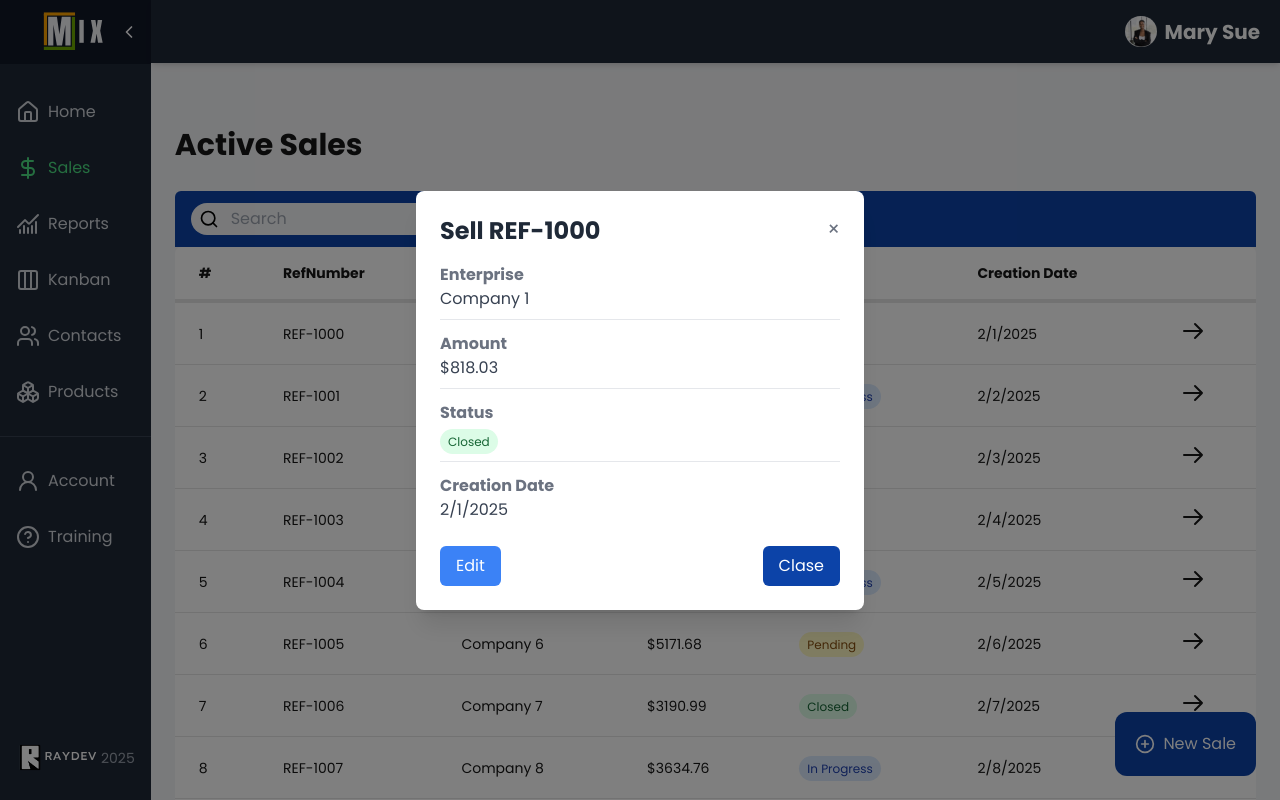
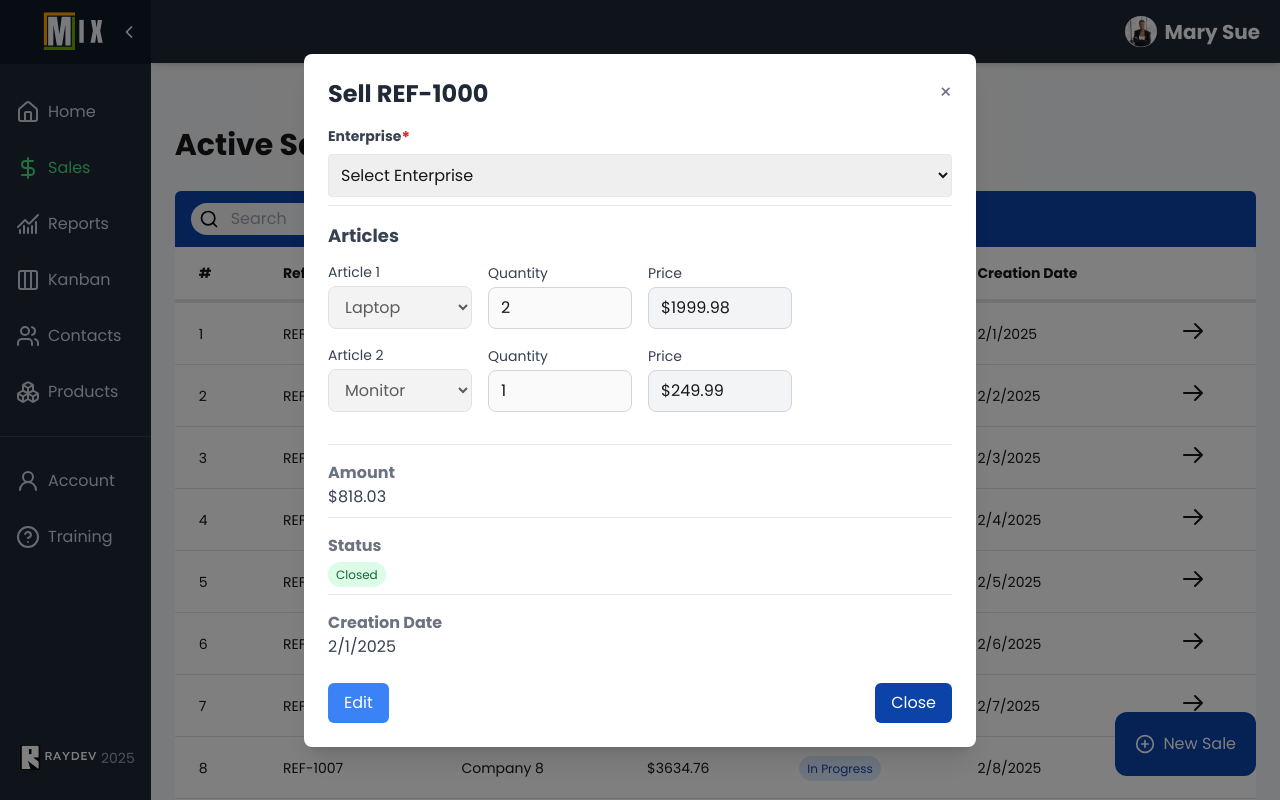
Before and after one commit to BlueE-05/MIX, a Next.js app in the folder MIX-Frontend/: page /crm/sales in a window 1280 px wide. Both pictures are taken after a click on the button 1192 px from the left and 331 px from the top of the page. Shown: the top 800 px of the page. Built offline with nearby package versions, Linux system fonts and the light colour scheme.

Commit message:
Sales: En el componente de edit se añadio el apartado de productos y cuantos son

```diff
--- a/MIX-Frontend/src/app/crm/contacts/page.tsx
+++ b/MIX-Frontend/src/app/crm/contacts/page.tsx
@@ -155,7 +155,6 @@ export default function ContactPage() {
     }
   };
 
-  // Convert ContactRow[] to ReactNode[][] const contactDataForTable: ReactNode[][] = contactData.map(contact => [
   const contactDataForTable: ReactNode[][] = contactData.map(contact => [
     contact.id,
     contact.name,
@@ -193,8 +192,8 @@ export default function ContactPage() {
         <ContactDetailCard
           contact={selectedContact}
           onClose={() => setSelectedContact(null)}
-          editButtonText="Editar Contacto"
-          closeButtonText="Cerrar"
+          editButtonText="Edit Contact"
+          closeButtonText="Close"
         />
       )}
 
--- a/MIX-Frontend/src/app/crm/sales/page.tsx
+++ b/MIX-Frontend/src/app/crm/sales/page.tsx
@@ -22,6 +22,11 @@ interface SaleRow {
   status: React.ReactNode;
   creationDate: string;
   actions: React.ReactNode;
+  items?: {  // Añade esta propiedad como opcional
+    article: string;
+    quantity: number;
+    price: number;
+  }[];
 }
 
 export default function SalesPage() {
@@ -56,7 +61,6 @@ export default function SalesPage() {
         actions: <ArrowRightButton color='#0C43A8'
                   key={`arrow-${i}`}
                   onClick={() => {
-                    // 3. Asignar el sale seleccionado al hacer click
                     setSelectedSale({
                       id: i + 1,
                       refNumber: `REF-${1000 + i}`,
@@ -64,7 +68,19 @@ export default function SalesPage() {
                       amount: `$${(Math.random() * 5000 + 500).toFixed(2)}`,
                       status: status,
                       creationDate: new Date(2025, 1, (i % 28) + 1).toLocaleDateString("en-US"),
-                      actions: <ArrowRightButton />
+                      actions: <ArrowRightButton />,
+                      items: [  // Añade algunos items de ejemplo
+                        {
+                          article: '1', // ID del artículo
+                          quantity: 2,
+                          price: 1999.98 // Precio total (2 laptops)
+                        },
+                        {
+                          article: '3',
+                          quantity: 1,
+                          price: 249.99 // 1 monitor
+                        }
+                      ]
                     });
                   }}
                 />,
@@ -140,7 +156,8 @@ export default function SalesPage() {
         <SaleDetailCard
           sale={{
             ...selectedSale,
-            status: selectedSale.status
+            status: selectedSale.status,
+            items: selectedSale.items || [] // Proporciona array vacío si no hay items
           }}
           onClose={() => setSelectedSale(null)}
         />
--- a/MIX-Frontend/src/components/Cards/Tables/SaleDetailCard.tsx
+++ b/MIX-Frontend/src/components/Cards/Tables/SaleDetailCard.tsx
@@ -1,27 +1,42 @@
 'use client'
-import { ReactNode, useState } from 'react'
+import { ContactData } from '@/components/Forms/ContactsForms'
+import { ChangeEvent, ReactNode, useState } from 'react'
+
+interface Article {
+  id: string;
+  name: string;
+  price: number;
+}
+
+interface SaleItem {
+  article: string;
+  quantity: number;
+  price: number;
+}
 
 interface SaleDetailCardProps {
   sale: {
-    id: number
-    refNumber: string
-    enterprise: string
-    amount: string
-    status: ReactNode | string
-    creationDate: string
-  }
-  onClose: () => void
+    id: number;
+    refNumber: string;
+    enterprise: string;
+    amount: string;
+    status: ReactNode | string;
+    creationDate: string;
+    items?: SaleItem[]; // Items es opcional
+  };
+  onClose: () => void;
   onSave?: (updatedSale: {
-    id: number
-    refNumber: string
-    enterprise: string
-    amount: string
-    status: string
-    creationDate: string
-  }) => void
-  editButtonText?: string
-  closeButtonText?: string
-  saveButtonText?: string
+    id: number;
+    refNumber: string;
+    enterprise: string;
+    amount: string;
+    status: string;
+    creationDate: string;
+    items?: SaleItem[];
+  }) => void;
+  editButtonText?: string;
+  closeButtonText?: string;
+  saveButtonText?: string;
 }
 
 export default function SaleDetailCard({
@@ -29,21 +44,33 @@ export default function SaleDetailCard({
   onClose,
   onSave = () => {},
   editButtonText = 'Edit',
-  closeButtonText = 'Clase',
+  closeButtonText = 'Close',
   saveButtonText = 'Save'
 }: SaleDetailCardProps) {
-  const [isEditing, setIsEditing] = useState(false)
+  const [isEditing, setIsEditing] = useState(false);
 
-  // Función para normalizar el status a string
+  const articleOptions: Article[] = [
+    { id: '1', name: 'Laptop', price: 999.99 },
+    { id: '2', name: 'Smartphone', price: 699.99 },
+    { id: '3', name: 'Monitor', price: 249.99 },
+    { id: '4', name: 'Keyboard', price: 49.99 },
+    { id: '5', name: 'Mouse', price: 29.99 },
+  ];
+
+  // Inicializar items con un array vacío si sale.items es undefined
+  const [items, setItems] = useState<SaleItem[]>(sale.items || []);
+
   const normalizeStatus = (status: ReactNode | string): string => {
-    if (typeof status === 'string') return status
-    return 'In Progress' // Valor por defecto si es ReactNode
-  }
+    if (typeof status === 'string') return status;
+    return 'In Progress';
+  };
 
+  // Asegurar que editedSale.items nunca sea undefined
   const [editedSale, setEditedSale] = useState({
     ...sale,
-    status: normalizeStatus(sale.status)
-  })
+    status: normalizeStatus(sale.status),
+    items: sale.items || []
+  });
 
   const renderStatus = () => {
     const statusString = normalizeStatus(sale.status)
@@ -64,17 +91,22 @@ export default function SaleDetailCard({
   }
 
   const handleSave = () => {
-    onSave(editedSale)
-    setIsEditing(false)
+    onSave({
+      ...editedSale,
+      items: items.filter(item => item.article !== '')
+    });
+    setIsEditing(false);
   }
 
   const handleCancel = () => {
     setEditedSale({
       ...sale,
-      status: normalizeStatus(sale.status)
-    })
-    setIsEditing(false)
-  }
+      status: normalizeStatus(sale.status),
+      items: sale.items || [] // Asegurar que no sea undefined
+    });
+    setItems(sale.items ? [...sale.items] : []); // Manejar el caso undefined
+    setIsEditing(false);
+  };
 
   const handleChange = (field: keyof typeof editedSale, value: string) => {
     setEditedSale(prev => ({
@@ -83,9 +115,61 @@ export default function SaleDetailCard({
     }))
   }
 
+  const handleAddItem = () => {
+    setItems([...items, { article: '', quantity: 1, price: 0 }]);
+  };
+
+  const handleArticleChange = (index: number, articleId: string) => {
+    const newItems = [...items];
+    const selectedArticle = articleOptions.find(a => a.id === articleId);
+
+    newItems[index] = {
+      ...newItems[index],
+      article: articleId,
+      price: selectedArticle ? selectedArticle.price * newItems[index].quantity : 0
+    };
+
+    setItems(newItems);
+  };
+
+  const handleQuantityChange = (index: number, quantity: number) => {
+    const newItems = [...items];
+    const article = articleOptions.find(a => a.id === newItems[index].article);
+
+    newItems[index] = {
+      ...newItems[index],
+      quantity: quantity > 0 ? quantity : 1,
+      price: article ? article.price * (quantity > 0 ? quantity : 1) : 0
+    };
+
+    setItems(newItems);
+  };
+
+  const removeItem = (index: number) => {
+    const newItems = [...items];
+    newItems.splice(index, 1);
+    setItems(newItems);
+  };
+
+  const [contactData, setContactData] = useState<ContactData>({
+    name: "",
+    lastName: "",
+    enterprise: "",
+    phone: "",
+    email: "",
+  });
+
+  const enterprises = ["EcoLogix", "TechNova", "AgroVida", "FinanPlus"];
+
+  const handleChangeContact = (
+    e: ChangeEvent<HTMLInputElement | HTMLSelectElement | HTMLTextAreaElement>
+  ): void => {
+    setContactData({ ...contactData, [e.target.name]: e.target.value });
+  };
+
   return (
     <div className="fixed inset-0 bg-black bg-opacity-50 flex items-center justify-center p-4 z-50">
-      <div className="bg-white rounded-lg p-6 max-w-md w-full shadow-xl">
+      <div className="bg-white rounded-lg p-6 max-w-2xl w-full shadow-xl">
         <div className="flex justify-between items-start mb-4">
           <h2 className="text-2xl font-bold text-gray-800">
             Sell {editedSale.refNumber}
@@ -98,32 +182,118 @@ export default function SaleDetailCard({
           </button>
         </div>
 
-        <div className="space-y-3">
-          <div className="border-b pb-2">
-            <h3 className="font-semibold text-gray-500">Enterprise</h3>
-            {isEditing ? (
-              <input
-                type="text"
-                value={editedSale.enterprise}
-                onChange={(e) => handleChange('enterprise', e.target.value)}
-                className="w-full p-2 border rounded"
-              />
-            ) : (
-              <p className="text-gray-700">{editedSale.enterprise}</p>
+        <div className="space-y-4">
+          <div className="mb-4 border-b pb-2">
+            <div className="flex">
+              <label htmlFor="enterprise" className="block text-sm font-bold text-gray-700 mb-2">
+                Enterprise
+              </label>
+              <span className="font-bold text-md text-red-600">*</span>
+            </div>
+            <select
+              name="enterprise"
+              value={contactData.enterprise}
+              onChange={handleChangeContact}
+              required
+              className="w-full p-2 border rounded focus:outline-none focus:ring-2 focus:ring-stone-900"
+            >
+              <option value="">Select Enterprise</option>
+              {enterprises.map((enterprise, index) => (
+                <option key={index} value={enterprise}>
+                  {enterprise}
+                </option>
+              ))}
+            </select>
+          </div>
+
+          {/* Articles Section */}
+          <div className="border-b pb-4">
+            <h3 className="text-lg font-semibold text-gray-700 mb-3">Articles</h3>
+
+            {items.map((item, index) => (
+              <div key={index} className="grid grid-cols-1 md:grid-cols-4 gap-4 mb-4 items-end">
+                <div>
+                  <label htmlFor={`article-${index}`} className="block text-sm font-medium text-gray-700 mb-1">
+                    Article {index + 1}
+                  </label>
+                  <select
+                    id={`article-${index}`}
+                    className="w-full px-3 py-2 border border-gray-300 rounded-lg focus:ring-blue-500 focus:border-blue-500"
+                    value={item.article}
+                    onChange={(e) => handleArticleChange(index, e.target.value)}
+                    disabled={!isEditing}
+                  >
+                    <option value="">Select article</option>
+                    {articleOptions.map((option) => (
+                      <option key={option.id} value={option.id}>
+                        {option.name}
+                      </option>
+                    ))}
+                  </select>
+                </div>
+
+                <div>
+                  <label htmlFor={`quantity-${index}`} className="block text-sm font-medium text-gray-700 mb-1">
+                    Quantity
+                  </label>
+                  <input
+                    type="number"
+                    id={`quantity-${index}`}
+                    min="1"
+                    className="w-full px-3 py-2 border border-gray-300 rounded-lg focus:ring-blue-500 focus:border-blue-500"
+                    value={item.quantity}
+                    onChange={(e) => handleQuantityChange(index, parseInt(e.target.value))}
+                    disabled={!isEditing}
+                  />
+                </div>
+
+                <div>
+                  <label htmlFor={`price-${index}`} className="block text-sm font-medium text-gray-700 mb-1">
+                    Price
+                  </label>
+                  <input
+                    type="text"
+                    id={`price-${index}`}
+                    className="w-full px-3 py-2 border border-gray-300 rounded-lg bg-gray-100"
+                    value={`$${item.price.toFixed(2)}`}
+                    readOnly
+                  />
+                </div>
+
+                {isEditing && items.length > 1 && (
+                  <div>
+                    <button
+                      type="button"
+                      onClick={() => removeItem(index)}
+                      className="px-3 py-2 bg-red-500 text-white rounded-lg hover:bg-red-600 transition-colors"
+                    >
+                      Remove
+                    </button>
+                  </div>
+                )}
+              </div>
+            ))}
+
+            {isEditing && (
+              <button
+                type="button"
+                onClick={handleAddItem}
+                className="mt-2 px-3 py-2 bg-blue-500 text-white rounded-lg hover:bg-blue-600 transition-colors text-sm"
+              >
+                Add Another Article
+              </button>
             )}
           </div>
 
           <div className="border-b pb-2">
             <h3 className="font-semibold text-gray-500">Amount</h3>
-            {isEditing ? (
+            <p className="text-gray-700">{editedSale.amount}</p>
+            {isEditing && (
               <input
-                type="text"
+                type="hidden"
+                name="amount"
                 value={editedSale.amount}
-                onChange={(e) => handleChange('amount', e.target.value)}
-                className="w-full p-2 border rounded"
               />
-            ) : (
-              <p className="text-gray-700">{editedSale.amount}</p>
             )}
           </div>
 
@@ -155,7 +325,7 @@ export default function SaleDetailCard({
             <>
               <button
                 onClick={handleCancel}
-                className="px-4 py-2 bg-gray-500 text-white rounded-md hover:bg-gray-600 transition-colors"
+                className="px-4 py-2 bg-gray-500 text-white rounded-md hover:bg-red-600 transition-colors"
               >
                 Cancel
               </button>
--- a/MIX-Frontend/src/components/Forms/ContactsForms.tsx
+++ b/MIX-Frontend/src/components/Forms/ContactsForms.tsx
@@ -59,7 +59,6 @@ export default function Formulario({ onClose, onSubmit, onFormTypeChange }: Form
   const handleSubmitContact = (e: FormEvent): void => {
     e.preventDefault();
 
-    // Prepara los datos para enviar en el formato correcto
     const dataToSend = {
       name: contactData.name,
       lastName: contactData.lastName,
@@ -68,7 +67,6 @@ export default function Formulario({ onClose, onSubmit, onFormTypeChange }: Form
       enterprise: contactData.enterprise,  // Nombre de la empresa seleccionado en el dropdown
     };
 
-    // Llamada a la función onSubmit pasando los datos formateados
     onSubmit(dataToSend);
   };
 
--- a/MIX-Frontend/src/components/Forms/SalesForms.tsx
+++ b/MIX-Frontend/src/components/Forms/SalesForms.tsx
@@ -3,7 +3,6 @@
 import React, { useState } from 'react';
 import 'react-datepicker/dist/react-datepicker.css';
 
-// Define la interfaz para los datos del formulario
 interface SaleFormData {
   contact: string;
   status: string;
@@ -14,7 +13,6 @@ interface SaleFormData {
   }[];
 }
 
-// Define las props del componente
 interface FormularioProps {
   onClose: () => void;
   onSubmit: (data: SaleFormData) => void;
```
Also changed, not shown: MIX-Frontend/src/mock/LinesChartData.tsx (deleted, +0 -88 lines), MIX-Frontend/src/mock/PieChartData.tsx (deleted, +0 -34 lines).
